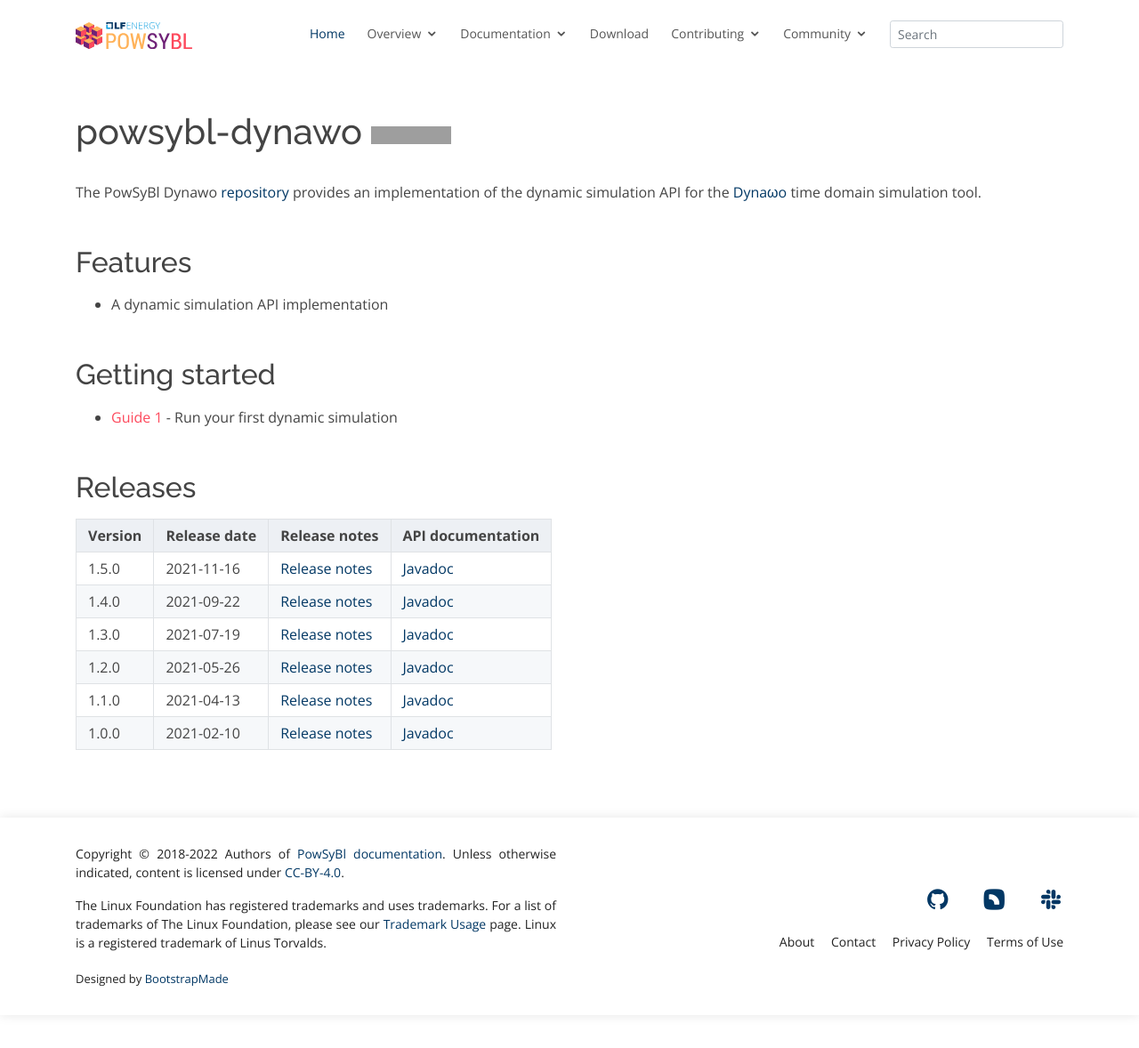
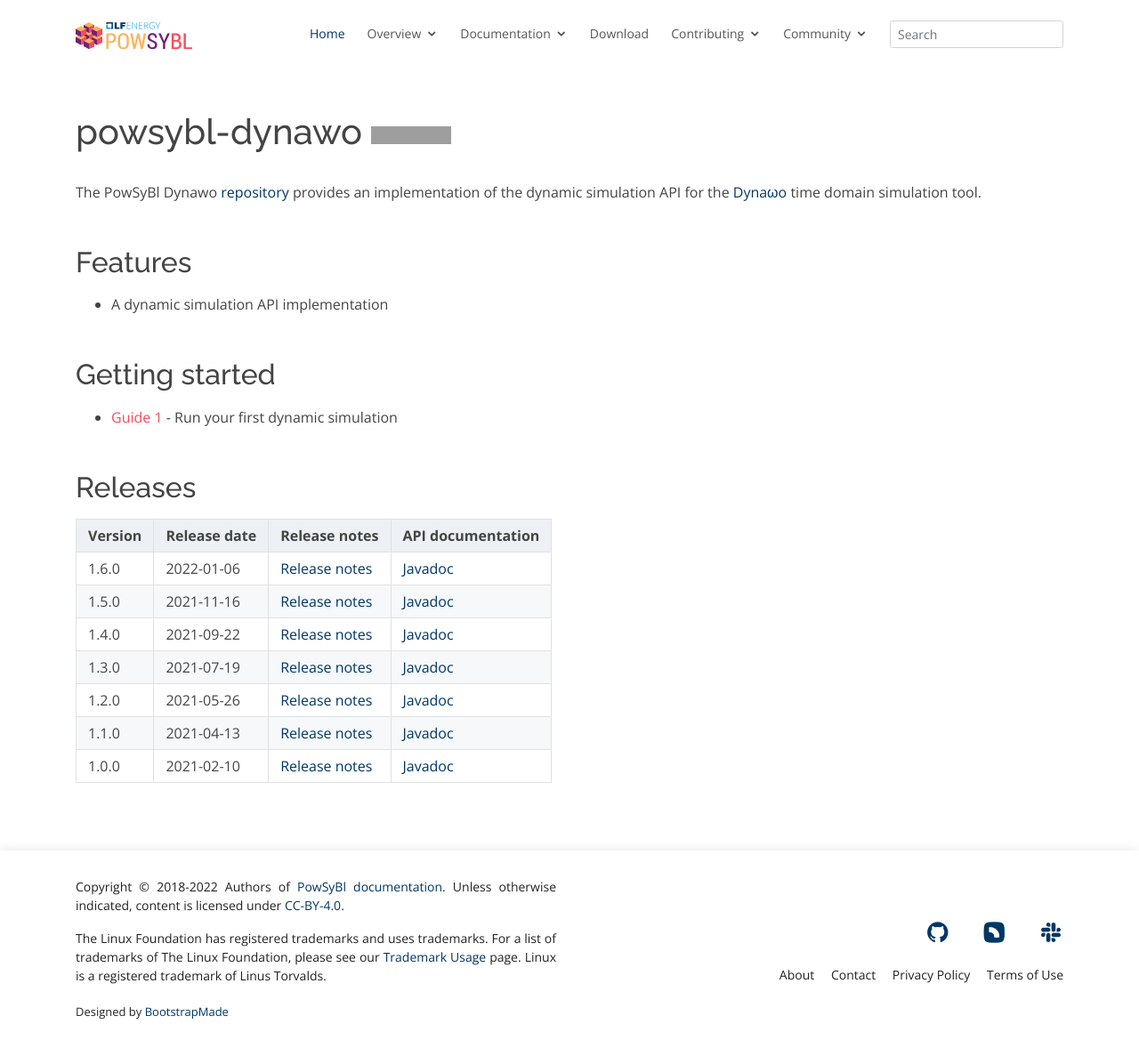
Before and after one commit to powsybl/powsybl.github.io, a Jekyll site: the page built from pages/documentation/developer/repositories/powsybl-dynawo.md, in a window 1280 px wide and 1178 px high. Shown: the whole window at 89% size. Built offline with Jekyll 4.4.1, drawn with Linux system fonts in a browser that asks for light colours; our own code applies the rules of GitHub Pages for plain Markdown files; grey boxes are pictures that could not be loaded.

Commit message:
Update dynawo table
Signed-off-by: Florian Dupuy <florian.dupuy@rte-france.com>

```diff
--- a/pages/documentation/developer/repositories/powsybl-dynawo.md
+++ b/pages/documentation/developer/repositories/powsybl-dynawo.md
@@ -13,6 +13,7 @@
 
 | Version | Release date | Release notes | API documentation |
 | ------- | ------------ | ------------- | ----------------- |
+| 1.6.0 | 2022-01-06 | [Release notes](https://github.com/powsybl/powsybl-dynawo/releases/tag/v1.6.0) | [Javadoc](https://javadoc.io/doc/com.powsybl/powsybl-dynawo/1.6.0/index.html) |
 | 1.5.0 | 2021-11-16 | [Release notes](https://github.com/powsybl/powsybl-dynawo/releases/tag/v1.5.0) | [Javadoc](https://javadoc.io/doc/com.powsybl/powsybl-dynawo/1.5.0/index.html) |
 | 1.4.0 | 2021-09-22 | [Release notes](https://github.com/powsybl/powsybl-dynawo/releases/tag/v1.4.0) | [Javadoc](https://javadoc.io/doc/com.powsybl/powsybl-dynawo/1.4.0/index.html) |
 | 1.3.0 | 2021-07-19 | [Release notes](https://github.com/powsybl/powsybl-dynawo/releases/tag/v1.3.0) | [Javadoc](https://javadoc.io/doc/com.powsybl/powsybl-dynawo/1.3.0/index.html) |
```
